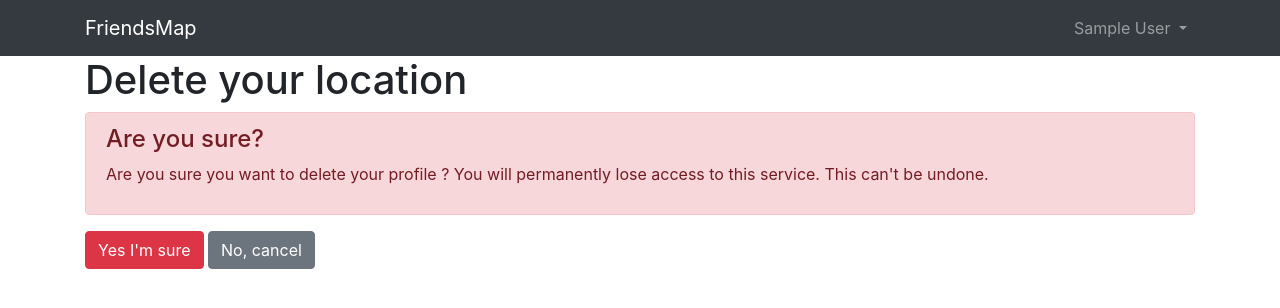
After one commit to Crocmagnon/friendsmap, a Django app: page /accounts/profile/delete in a window 1280 px wide. The commit adds this page. Shown: the top 308 px of the page. Run offline with Django 3.2, Linux system fonts and the light colour scheme; the visitor is signed in with stand-in values (Sample User, id 1); some libraries are stand-ins or nearby versions.

Commit message:
Allow editing and deleting profile

```diff
--- a/friends_map/settings.py
+++ b/friends_map/settings.py
@@ -158,5 +158,6 @@ APP = {
 
 CRISPY_TEMPLATE_PACK = 'bootstrap4'
 LOGOUT_REDIRECT_URL = '/'
+LOGIN_REDIRECT_URL = '/'
 
 django_heroku.settings(locals(), allowed_hosts=False, databases=DJANGO_ENV == 'prod')
--- /dev/null
+++ b/map/templates/map/delete_profile.html
@@ -0,0 +1,19 @@
+{% extends 'map/base.html' %}
+{% load crispy_forms_filters %}
+
+{% block h1 %}Delete your location{% endblock %}
+
+{% block content %}
+    <div class="alert alert-danger">
+        <h4 class="alert-heading">Are you sure?</h4>
+        <p>
+            Are you sure you want to delete your profile ? You will permanently lose access to this service.
+            This can't be undone.
+        </p>
+    </div>
+    <form method="post">
+        {% csrf_token %}
+        <button type="submit" class="btn btn-danger">Yes I'm sure</button>
+        <a href="{% url 'map' %}" class="btn btn-secondary">No, cancel</a>
+    </form>
+{% endblock %}
--- a/map/templates/map/navbar.html
+++ b/map/templates/map/navbar.html
@@ -20,12 +20,13 @@
                                 <a class="dropdown-item" href="{% url 'admin:index' %}">Admin</a>
                                 <div role="separator" class="dropdown-divider"></div>
                             {% endif %}
+                            <a class="dropdown-item" href="{% url 'change-profile' %}">Edit profile</a>
                             <a class="dropdown-item" href="{% url 'password_change' %}">Change password</a>
                             <div role="separator" class="dropdown-divider"></div>
                             <a class="dropdown-item" href="{% url 'logout' %}">Logout</a>
                         </div>
                     {% else %}
-                        <a class="nav-link" href="{% url 'login' %}?next={% url 'map' %}">Login</a>
+                        <a class="nav-link" href="{% url 'login' %}">Login</a>
                     {% endif %}
                 </li>
             </ul>
--- a/map/urls.py
+++ b/map/urls.py
@@ -7,4 +7,6 @@ urlpatterns = [
     path('change-location', views.EditLocationView.as_view(), name='change-location'),
     path('add-location', views.AddLocationView.as_view(), name='add-location'),
     path('delete-location', views.DeleteLocationView.as_view(), name='delete-location'),
+    path('accounts/profile', views.UpdateProfileView.as_view(), name='change-profile'),
+    path('accounts/profile/delete', views.DeleteProfileView.as_view(), name='delete-profile'),
 ]
--- a/map/views.py
+++ b/map/views.py
@@ -86,3 +86,38 @@ class DeleteLocationView(LoginRequiredMixin, generic.DeleteView):
     def get_success_url(self):
         messages.success(self.request, 'Your location has been successfully deleted')
         return super().get_success_url()
+
+
+class UpdateProfileView(LoginRequiredMixin, generic.UpdateView):
+    model = models.Friend
+    context_object_name = 'friend'
+    template_name = 'map/change_profile.html'
+    success_url = reverse_lazy('map')
+
+    fields = [
+        'username',
+        'first_name',
+        'last_name',
+        'email',
+    ]
+
+    def get_object(self, queryset=None):
+        return self.request.user
+
+    def get_success_url(self):
+        messages.success(self.request, 'Your profile has been successfully updated')
+        return super().get_success_url()
+
+
+class DeleteProfileView(LoginRequiredMixin, generic.DeleteView):
+    model = models.Friend
+    context_object_name = 'friend'
+    template_name = 'map/delete_profile.html'
+    success_url = reverse_lazy('map')
+
+    def get_object(self, queryset=None):
+        return self.request.user
+
+    def get_success_url(self):
+        messages.success(self.request, 'Your profile has been successfully and permanently deleted')
+        return super().get_success_url()
```
Also changed, not shown: map/templates/map/change_profile.html (added, +13 -0 lines), map/templates/map/delete_location.html (+8 -2 lines).
